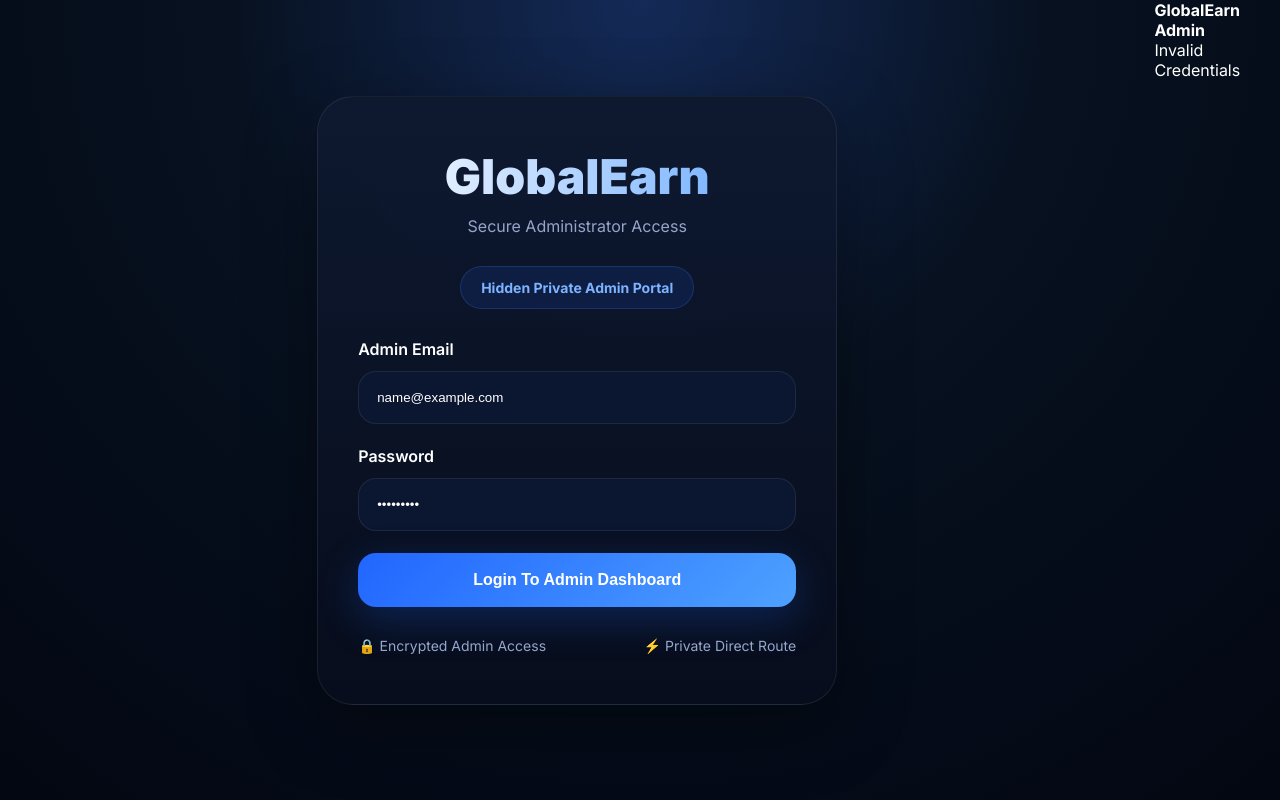
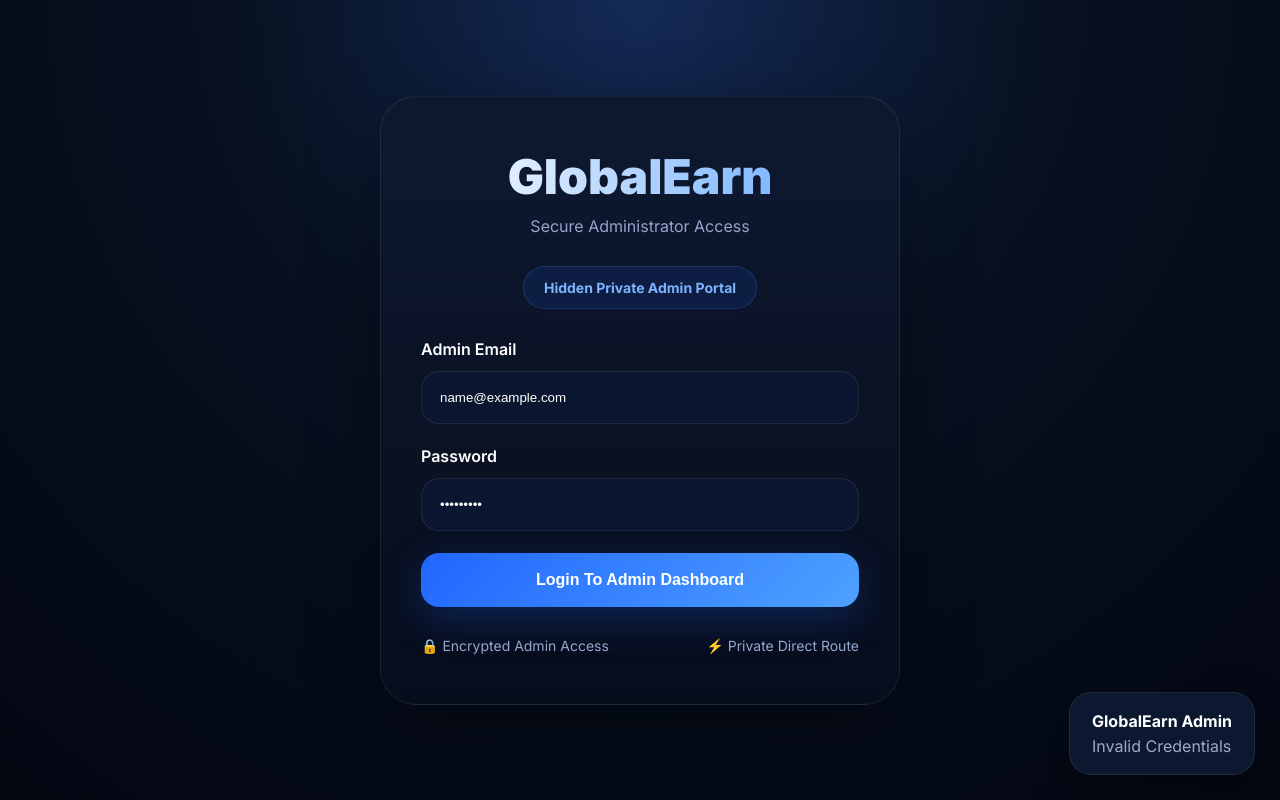
Before and after one commit to Goodluckever/globalearn, a plain HTML site: page frontends/secure-admin/login.html in a window 1280 px wide. Both pictures are taken after typing "name@example.com", "Sample123" into the empty fields and a click on the button "Login To Admin Dashboard". Drawn offline with Linux system fonts and the light colour scheme.

Commit message:
Update admin.css

```diff
--- a/frontends/secure-admin/admin.css
+++ b/frontends/secure-admin/admin.css
@@ -526,3 +526,54 @@ body{
 }
 
 }
+/* =========================================
+ADMIN NOTIFICATIONS
+========================================= */
+
+.admin-notification{
+    position:fixed;
+    right:25px;
+    bottom:25px;
+
+    background:#0c1830;
+
+    border:
+    1px solid rgba(255,255,255,.08);
+
+    border-radius:22px;
+
+    padding:18px 22px;
+
+    z-index:9999;
+
+    opacity:0;
+
+    transform:
+    translateY(80px);
+
+    transition:.4s;
+
+    box-shadow:
+    0 15px 40px rgba(0,0,0,.35);
+}
+
+.show-admin-notification{
+    opacity:1;
+    transform:
+    translateY(0);
+}
+
+.admin-notification p{
+    color:#9ea9c9;
+    margin-top:5px;
+}
+
+@media(max-width:768px){
+
+.admin-notification{
+    left:15px;
+    right:15px;
+    bottom:15px;
+}
+
+}
```
